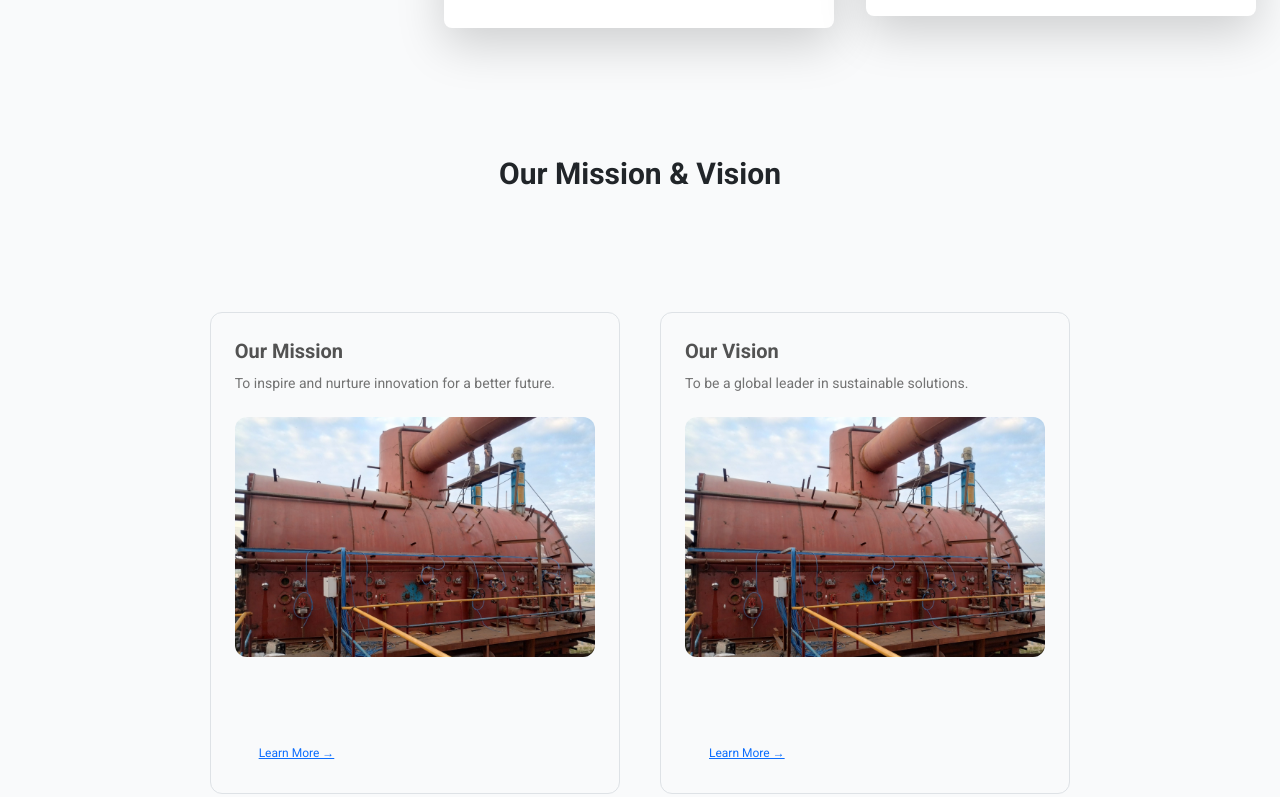
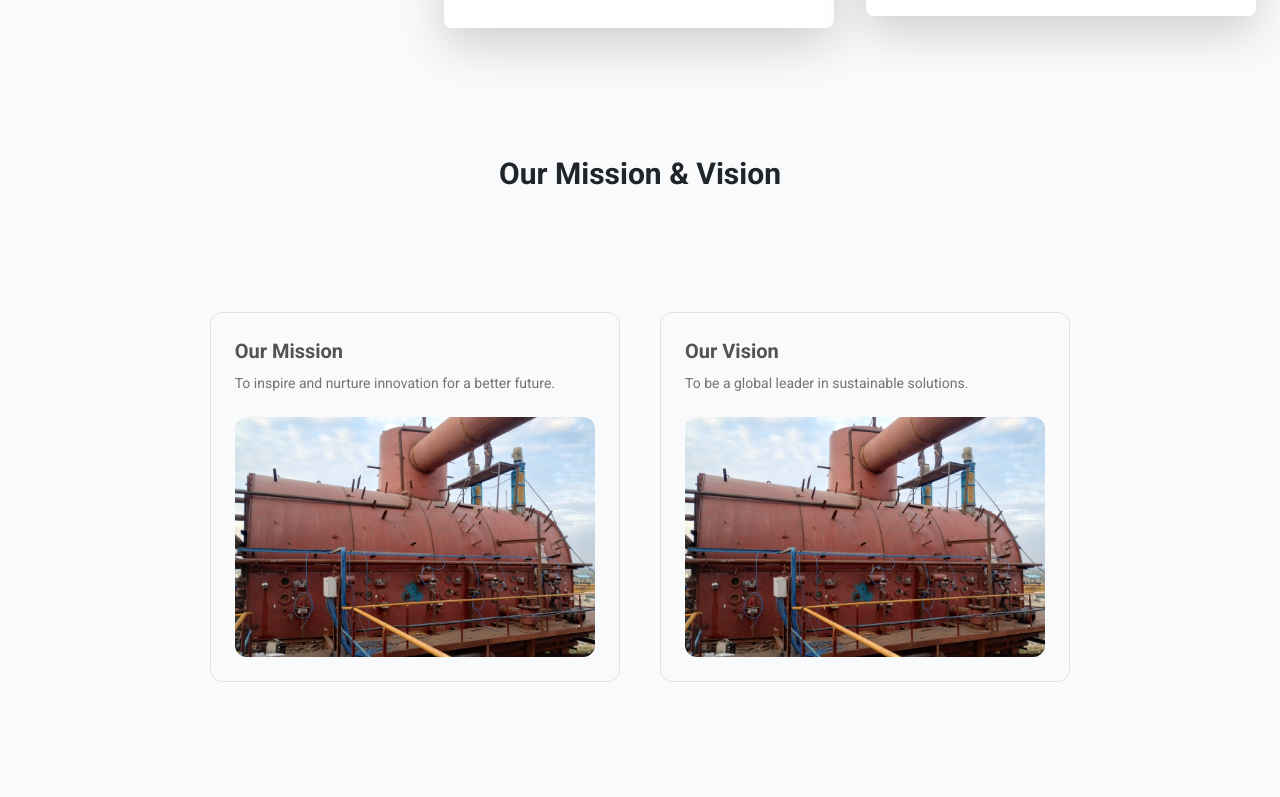
Before and after one commit to drjvtlkr/apexenggtech, a Next.js app: page /Home in a window 1280 px wide. Shown: the part 2000-2797 px from the top of the page. Built offline with nearby package versions, Linux system fonts and the light colour scheme.

Commit message:
removed errors in 3d cards

```diff
--- a/app/Home/page.tsx
+++ b/app/Home/page.tsx
@@ -117,16 +117,16 @@ export default function Home() {
         <MissionVisionCard
           title="Our Mission"
           description="To inspire and nurture innovation for a better future."
-          imageUrl="https://example.com/mission-image.jpg"
-          link="/mission"
+          // imageUrl="https://example.com/mission-image.jpg"
+          // link="/mission"
         />
 
         {/* Vision Card */}
         <MissionVisionCard
           title="Our Vision"
           description="To be a global leader in sustainable solutions."
-          imageUrl="https://example.com/vision-image.jpg"
-          link="/vision"
+          // imageUrl="https://example.com/vision-image.jpg"
+          // link="/vision"
         />
       </div>
     </section>
--- a/components/MissionVisionCard.tsx
+++ b/components/MissionVisionCard.tsx
@@ -37,17 +37,6 @@ const MissionVisionCard = ({ title, description }: MissionVisionCardProps) => {
             alt="Mission Vision"
           />
         </CardItem>
-        <div className="flex justify-between items-center mt-20">
-          <CardItem
-            translateZ={20}
-            as="a"
-            // href={link}
-            // target="__blank"
-            className="px-4 py-2 rounded-xl text-xs font-normal dark:text-white"
-          >
-            Learn More →
-          </CardItem>
-        </div>
       </CardBody>
     </CardContainer>
   );
```
